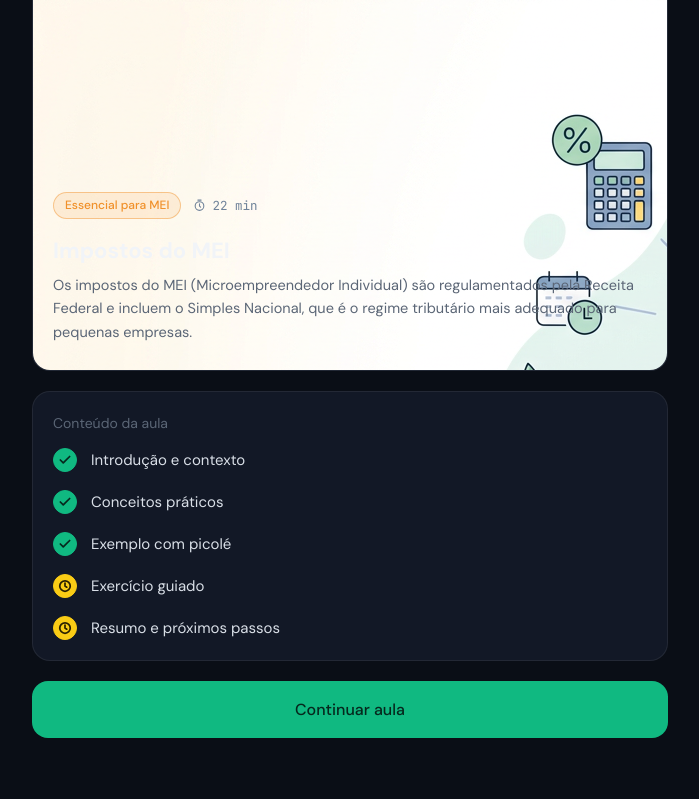
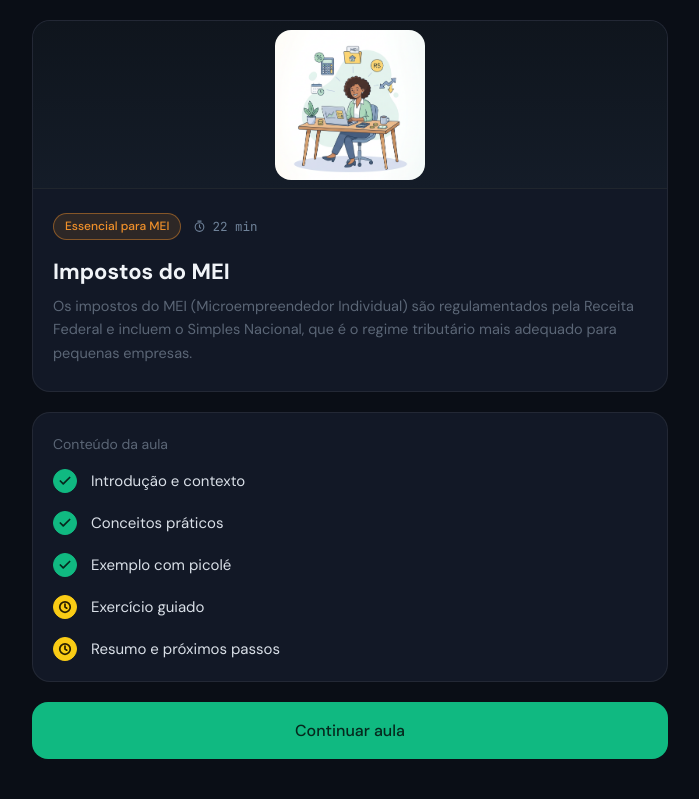
Before and after one commit to 7hurz1n/Gest-o-Financeira---POF, a Flask app: template templates/aula2.html in a window 1280 px wide. Shown: the part 67-866 px from the top of the page, without its empty margins (290-989 px from the left). Before the commit the page ends 805 px from the top, so only its background shows below. Run offline with Flask 3, Linux system fonts and the light colour scheme; the template is opened without the code that fills it, so the values that code supplies are empty.

Commit message:
Enhance lesson card and image styles
Added margin to lesson card and styling for lesson image.

```diff
--- a/static/aula2.css
+++ b/static/aula2.css
@@ -100,7 +100,9 @@
 }
 
 /* ---------- Card da aula ---------- */
-.lesson { border-top: 0; border-radius: 0 0 var(--radius-card) var(--radius-card); }
+.lesson {
+  margin-top: 20px;
+}
 
 .lesson-hero {
   height: 168px;
@@ -108,6 +110,14 @@
   place-items: center;
   background: var(--surface-hero);
   border-bottom: 1px solid var(--border);
+}
+
+.lesson-img {
+  width: 150px;
+  height: 150px;
+  object-fit: cover;
+  border-radius: 16px;
+
 }
 
 .lesson-icon {
@@ -200,6 +210,7 @@
   border-color: var(--green);
   color: var(--green-ink);
 }
+
 /* etapa ainda não feita */
 .step.pending .check {
   background: var(--yellow);
```
